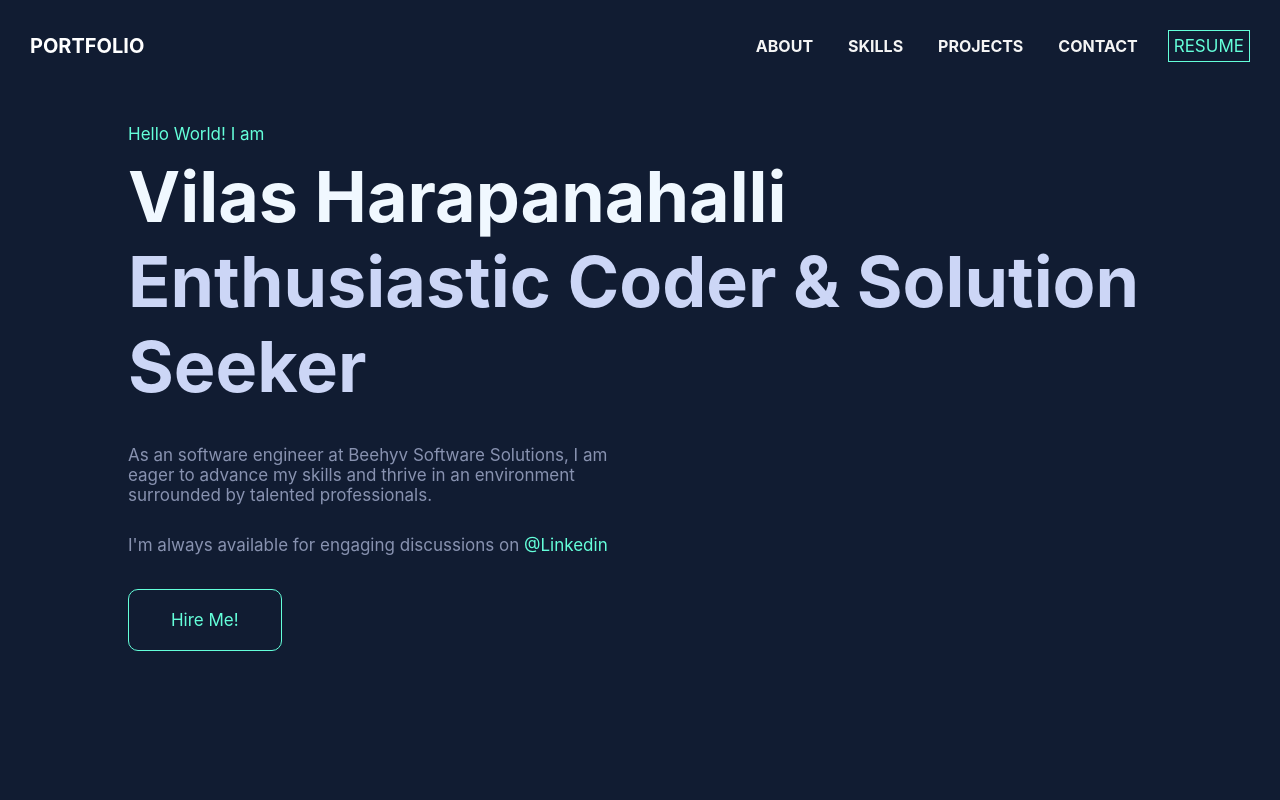
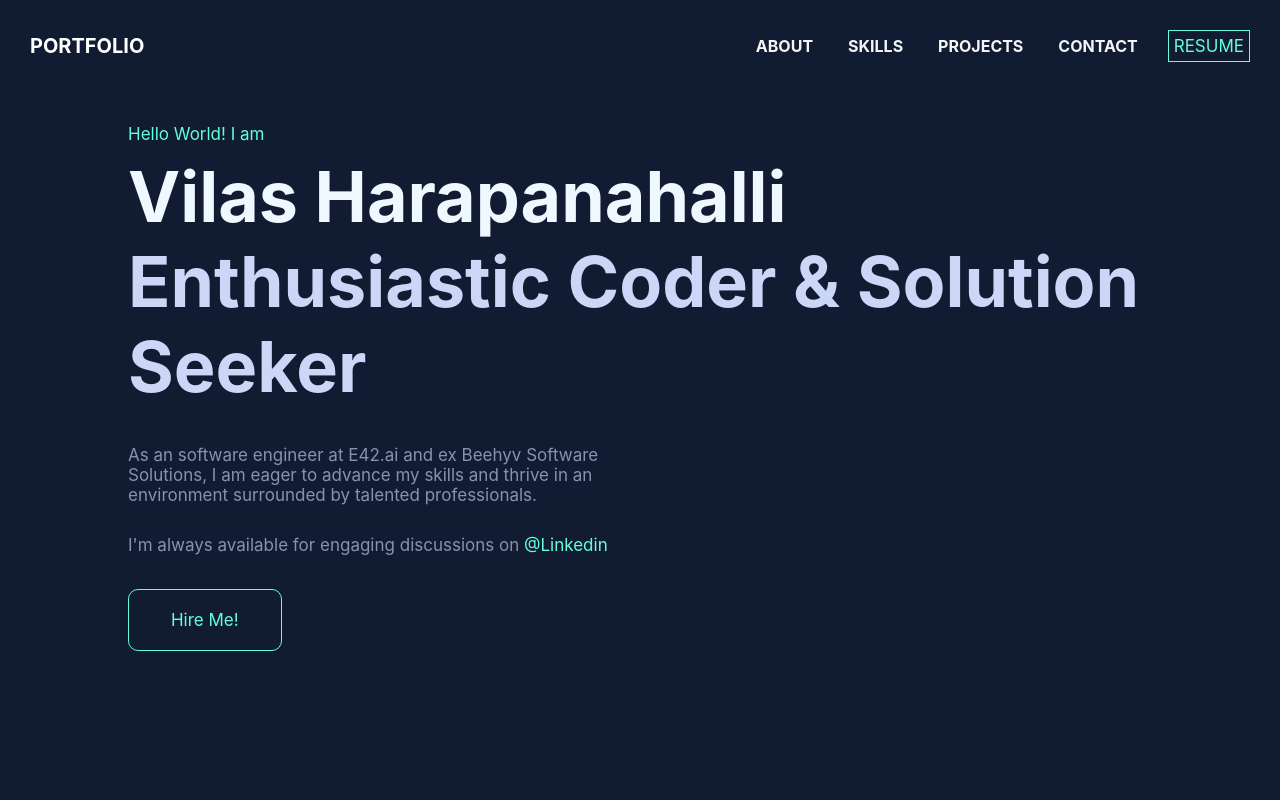
Before and after one commit to vilas-123/Portfolio, a React (Create React App) app: page / in a window 1280 px wide. Shown: the top 800 px of the page. Built offline with nearby package versions, Linux system fonts and the light colour scheme.

Commit message:
Update Home.jsx
add react create element

```diff
--- a/src/components/Home.jsx
+++ b/src/components/Home.jsx
@@ -42,11 +42,11 @@ const Home = () => {
             <Texting style={{ color: "rgb(100, 255, 218)" }}>Hello World! I am <br /></Texting>
             <Emphasize style={{ color: "aliceblue" }}>Vilas Harapanahalli</Emphasize>
             <Emphasize>  Enthusiastic Coder & Solution Seeker</Emphasize> <br /><br /><br />
-            <Texting>As an software engineer at Beehyv Software Solutions, I am eager to advance my skills and thrive in an environment surrounded by talented professionals. <br /><br /></Texting>
+            <Texting>As an software engineer at E42.ai and ex Beehyv Software Solutions, I am eager to advance my skills and thrive in an environment surrounded by talented professionals. <br /><br /></Texting>
             <Texting>I'm always available for engaging discussions on <Link to="https://www.linkedin.com/in/vilas-harapanahalli-96b231244/" style={{ color: "rgb(100, 255, 218)", textDecoration: "none" }}>@Linkedin </Link> </Texting><br /><br />
 
             <SearchWrap>
-                <a href="mailto:vilasharapanahalli@gmail.com" style={{ color: "rgb(100, 255, 218)", textDecoration: "none" }}><SearchContainer> Hire Me! </SearchContainer></a>
+                <a href="mailto:vilasharapanahalli317@gmail.com" style={{ color: "rgb(100, 255, 218)", textDecoration: "none" }}><SearchContainer> Hire Me! </SearchContainer></a>
             </SearchWrap>
         </Wrapper>
 
```
